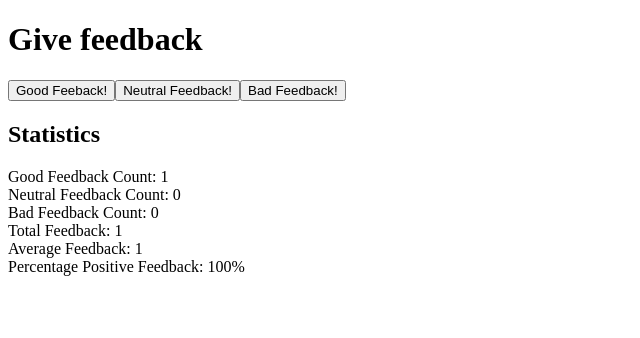
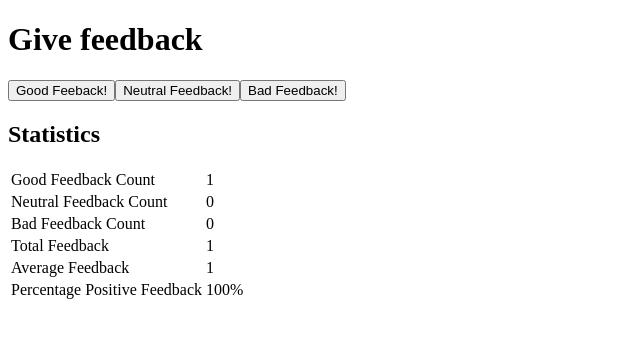
Before and after one commit to bshanz/fso-part-1, a React (Create React App) app in the folder part1/: page / in a window 1280 px wide. Both pictures are taken after a click on the button "Good Feeback!". Shown: the top 338 px of the page, without its empty margins (0-640 px from the left). Built offline with nearby package versions, Linux system fonts and the light colour scheme.

Commit message:
Exercise 1.12 done

```diff
--- a/part1/src/App.js
+++ b/part1/src/App.js
@@ -8,26 +8,30 @@ const Button = (props) => {
   )
 }
 
-const FeedbackCount = (props) => {
-    return (
-      <div>{props.text}: {props.value}</div>
-    )
+const StatisticLine = (props) => {
+  return (
+    <tr>
+      <td>{props.text}</td>
+      <td>{props.value}</td>
+    </tr>
+  )
 }
 
+
 const Statistics = (props) => {
-
-  console.log(props, "statistics props")
-
-  // need calc, text, value, all values, feedbackCountText
   if (props.allValues > 0){
     return (
       <>
-      <FeedbackCount value={props.goodValue} text={props.goodText} />
-      <FeedbackCount value={props.neutralValue} text={props.neutralText} />
-      <FeedbackCount value={props.badValue} text={props.badText} />
-      <div>{props.totalText}: {props.calculateTotal}</div>
-      <div>{props.averageText}: {props.calculateAverage}</div>
-      <div>{props.positiveText}: {props.calculatePositive}</div>
+      <table>
+        <tbody>
+          <StatisticLine value={props.goodValue} text={props.goodText} />
+          <StatisticLine value={props.neutralValue} text={props.neutralText} />
+          <StatisticLine value={props.badValue} text={props.badText} />
+          <StatisticLine value={props.calculateTotal} text={props.totalText} />
+          <StatisticLine value={props.calculateAverage} text={props.averageText} />
+          <StatisticLine value={props.calculatePositive} text={props.positiveText} />
+        </tbody>
+      </table>
       </>
     )
   } else {
@@ -35,8 +39,8 @@ const Statistics = (props) => {
       <div>No Feedback Given</div>
     )
   }
+}
 
-}
 
 const App = () => {
   // save clicks of each button to its own state
```
